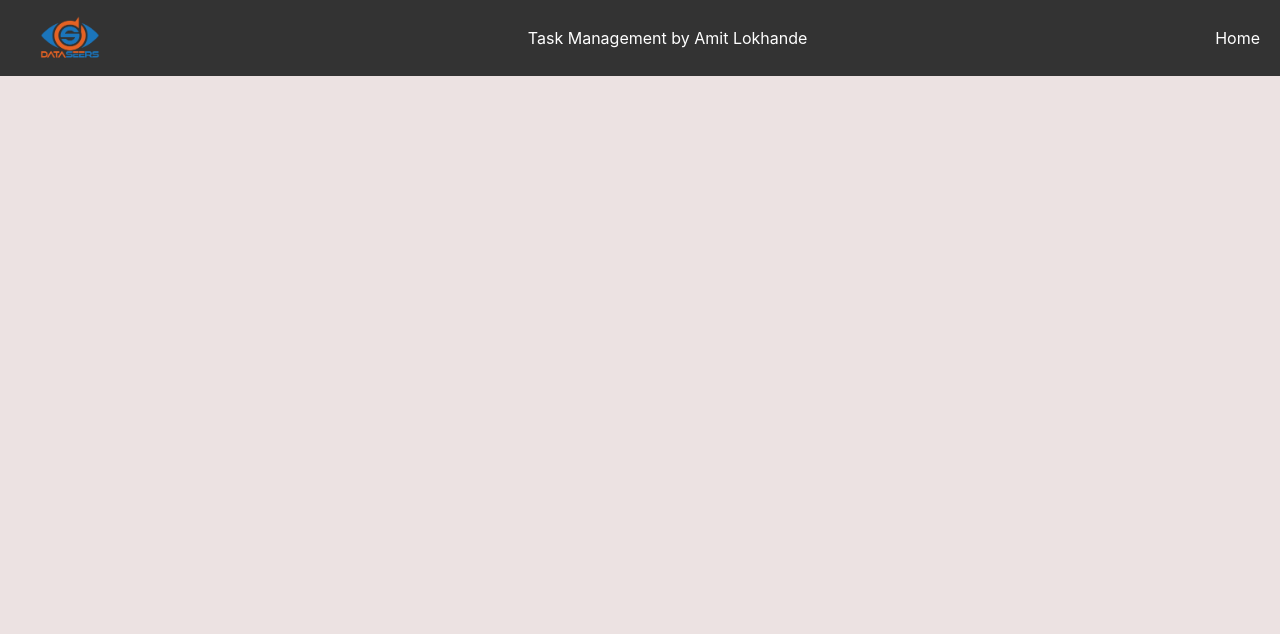
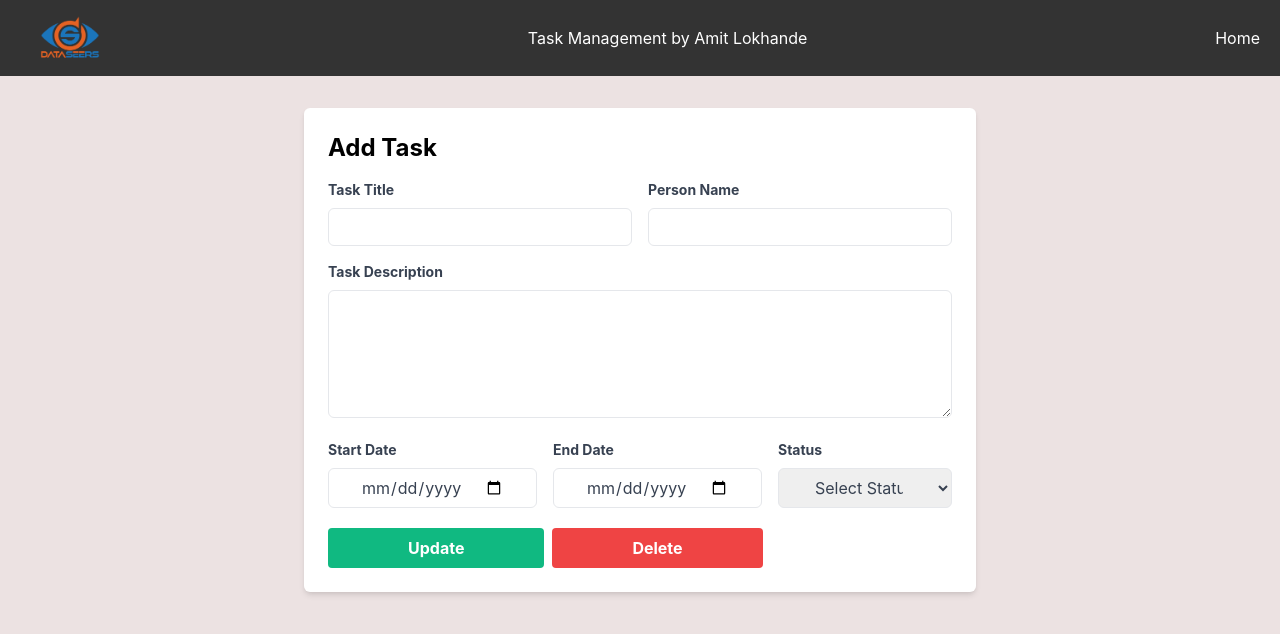
Before and after one commit to lokhandecoder/TaskManagement, a React (Create React App) app: page /TaskManagement/add-task/1 in a window 1280 px wide. Shown: the top 634 px of the page. Built offline with nearby package versions, Linux system fonts and the light colour scheme.

Commit message:
new chanegs

```diff
--- a/src/Routes/PageRoutes.tsx
+++ b/src/Routes/PageRoutes.tsx
@@ -11,9 +11,9 @@ function PageRoutes() {
         <>
             <Navbar />
             <Routes>
-                <Route path="/" element={<HomePage />} />
-                <Route path="/add-task" element={<AddTask />} />
-                <Route path="/add-task/:taskId" element={<AddTask />} />
+                <Route path="/TaskManagement/" element={<HomePage />} />
+                <Route path="/TaskManagement/add-task" element={<AddTask />} />
+                <Route path="/TaskManagement/add-task/:taskId" element={<AddTask />} />
             </Routes>
             <ToastContainer position="top-center" />
 
```
